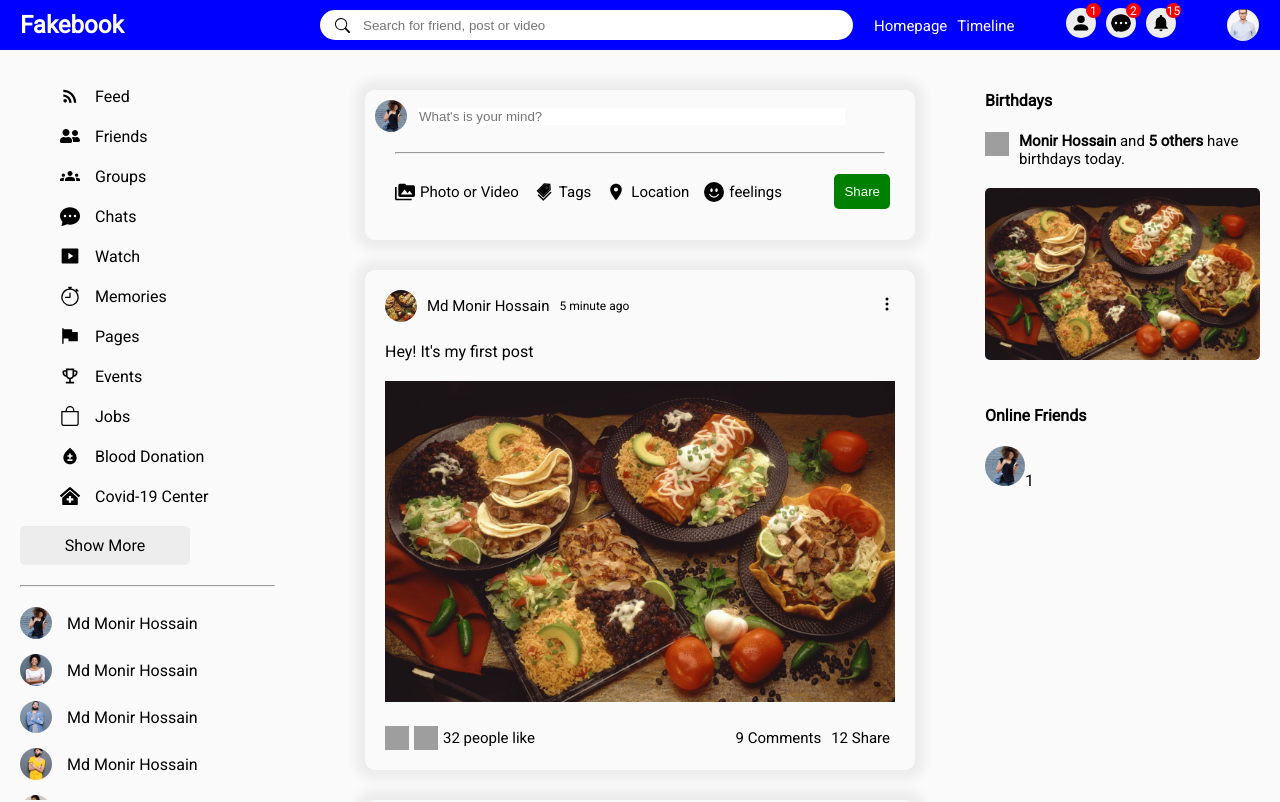
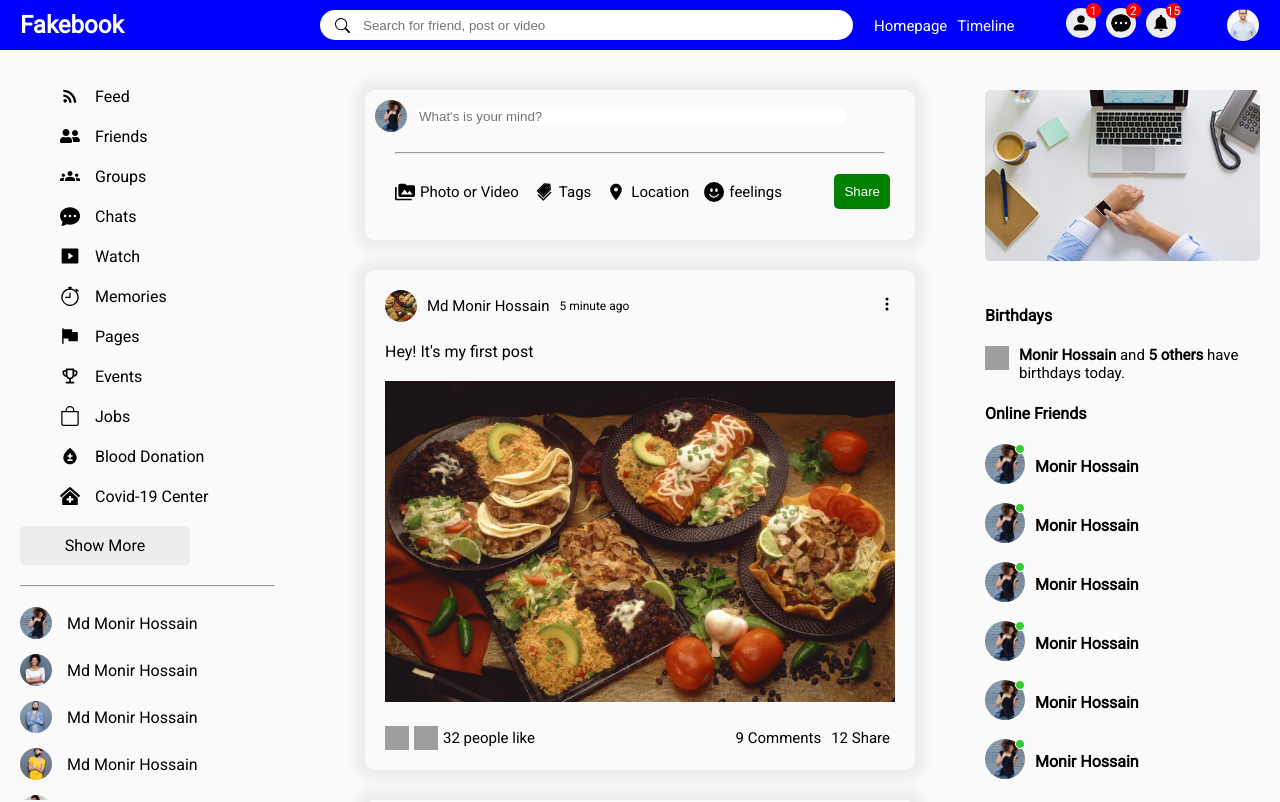
Before and after one commit to mdmehedihasan212/fakebook-social-application, a React (Create React App) app: page / in a window 1280 px wide. Shown: the top 802 px of the page. Built offline with nearby package versions, Linux system fonts and the light colour scheme; grey boxes are pictures that could not be loaded.

Commit message:
add more online friends and online badge

```diff
--- a/src/pages/Home/RightBar/RightBar.css
+++ b/src/pages/Home/RightBar/RightBar.css
@@ -1,5 +1,6 @@
 .rightBar {
-    flex: 3
+    flex: 3;
+    cursor: pointer;
 }
 
 .rightBarWrapper {
@@ -50,3 +51,18 @@
     border-radius: 50%;
     object-fit: cover;
 }
+
+.onlineBadge {
+    width: 8px;
+    height: 8px;
+    border-radius: 50%;
+    background-color: limegreen;
+    position: absolute;
+    right: -2px;
+    right: 0;
+    border: 1px solid white;
+}
+
+.onlineFriendName {
+    font-weight: bold;
+}
--- a/src/pages/Home/RightBar/RightBar.js
+++ b/src/pages/Home/RightBar/RightBar.js
@@ -5,6 +5,7 @@ const RightBar = () => {
     return (
         <div className='rightBar'>
             <div className="rightBarWrapper">
+                <img src="/assets/post/6.jpg" alt="" className="rightBarAdImg" />
                 <div className="BirthdayContainer">
                     <h4>Birthdays</h4>
                     <div className="birthdayContent">
@@ -13,14 +14,49 @@ const RightBar = () => {
                             <strong>Monir Hossain</strong> and <strong>5 others</strong> have birthdays today.
                         </span>
                     </div>
-                    <img src="/assets/post/1.jpg" alt="" className="rightBarAdImg" />
                     <h4 className="onlineFriendTitle">Online Friends</h4>
                     <ul className="onlineFriendsList">
                         <li className="onlineFriendItem">
                             <div className="friendsImgContainer">
                                 <img src="/assets/profile/1.jpg" alt="" className="friendsProfileImg" />
-                                <span className="onlineBadge">1</span>
+                                <span className="onlineBadge"></span>
                             </div>
+                            <span className="onlineFriendName">Monir Hossain</span>
+                        </li>
+                        <li className="onlineFriendItem">
+                            <div className="friendsImgContainer">
+                                <img src="/assets/profile/1.jpg" alt="" className="friendsProfileImg" />
+                                <span className="onlineBadge"></span>
+                            </div>
+                            <span className="onlineFriendName">Monir Hossain</span>
+                        </li>
+                        <li className="onlineFriendItem">
+                            <div className="friendsImgContainer">
+                                <img src="/assets/profile/1.jpg" alt="" className="friendsProfileImg" />
+                                <span className="onlineBadge"></span>
+                            </div>
+                            <span className="onlineFriendName">Monir Hossain</span>
+                        </li>
+                        <li className="onlineFriendItem">
+                            <div className="friendsImgContainer">
+                                <img src="/assets/profile/1.jpg" alt="" className="friendsProfileImg" />
+                                <span className="onlineBadge"></span>
+                            </div>
+                            <span className="onlineFriendName">Monir Hossain</span>
+                        </li>
+                        <li className="onlineFriendItem">
+                            <div className="friendsImgContainer">
+                                <img src="/assets/profile/1.jpg" alt="" className="friendsProfileImg" />
+                                <span className="onlineBadge"></span>
+                            </div>
+                            <span className="onlineFriendName">Monir Hossain</span>
+                        </li>
+                        <li className="onlineFriendItem">
+                            <div className="friendsImgContainer">
+                                <img src="/assets/profile/1.jpg" alt="" className="friendsProfileImg" />
+                                <span className="onlineBadge"></span>
+                            </div>
+                            <span className="onlineFriendName">Monir Hossain</span>
                         </li>
                     </ul>
                 </div>
```
